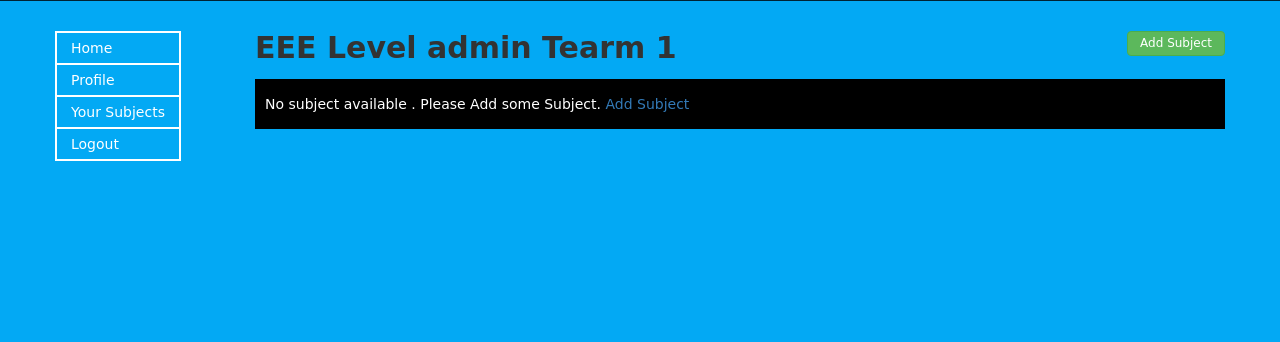
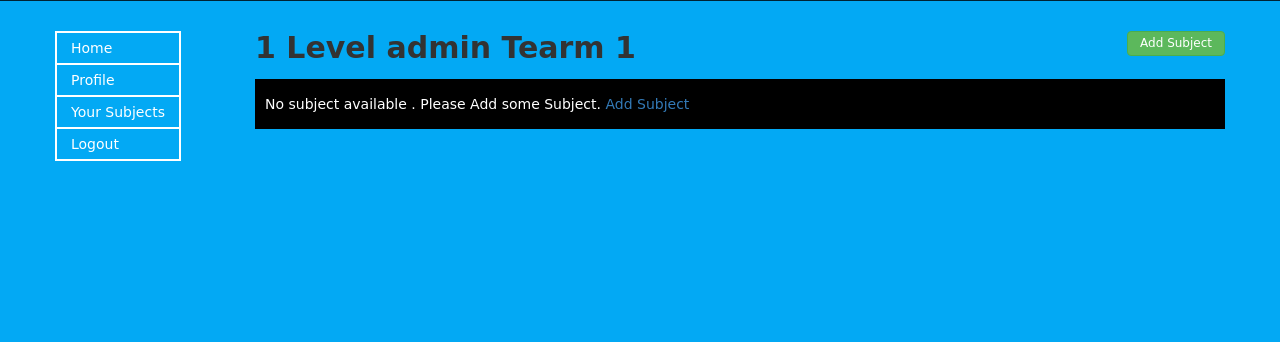
Before and after one commit to mortuzahossain/cgpa, a PHP site: page /admin/leveltearm.php in a window 1280 px wide. Shown: the part 78-420 px from the top of the page. Run offline with PHP 8.4, Linux system fonts and the light colour scheme; the visitor is signed in with stand-in values (Sample User, id 1); data that the repository does not hold is empty.

Commit message:
#ISSUE 1 Solved

```diff
--- a/admin/leveltearm.php
+++ b/admin/leveltearm.php
@@ -28,7 +28,7 @@ else {
 			<?php include 'include/right_sidebar.php'; ?>
 		</div>
 		<div class="col-md-10 main-content-penel">
-			<h2>EEE Level <?php echo $level; ?> Tearm <?php echo $tearm; ?> <span><a  data-toggle="modal" data-target="#add_subject" class="btn btn-success right">Add Subject</a></span></h2>
+			<h2><?php echo $depertment; ?> Level <?php echo $level; ?> Tearm <?php echo $tearm; ?> <span><a  data-toggle="modal" data-target="#add_subject" class="btn btn-success right">Add Subject</a></span></h2>
 
 <?php
 if (isset($_GET['message'])) {
--- a/admin/user_subject.php
+++ b/admin/user_subject.php
@@ -30,7 +30,7 @@ if (isset($userId)) {
 			<?php include 'include/right_sidebar.php'; ?>
 		</div>
 		<div class="col-md-10 main-content-penel">
-			<h2>EEE Level <?php echo $level; ?> Tearm <?php echo $tearm; ?> <span><a  data-toggle="modal" data-target="#add_subject" class="btn btn-success right">Add Subject</a></span></h2>
+			<h2><?php echo $depertment; ?> Level <?php echo $level; ?> Tearm <?php echo $tearm; ?> <span><a  data-toggle="modal" data-target="#add_subject" class="btn btn-success right">Add Subject</a></span></h2>
 
 <?php
 	$sql = "SELECT * FROM data WHERE universityName = '$university' AND depertment = '$depertment' AND level = '$level' AND tearm = '$tearm'";
```
